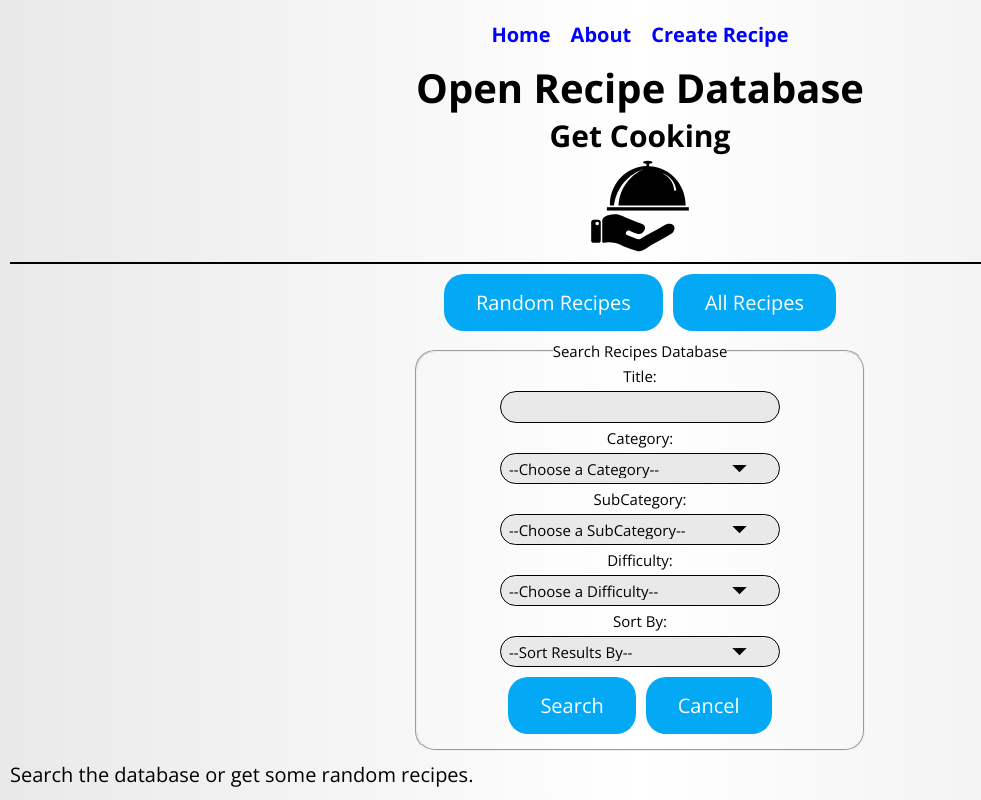
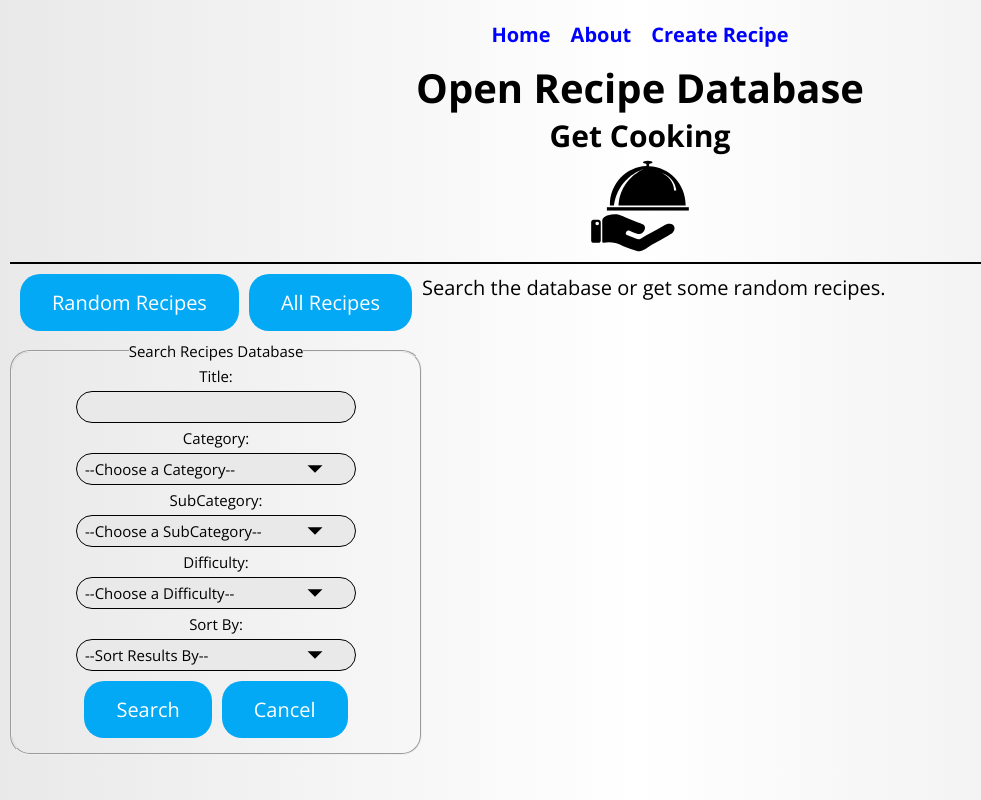
Before and after one commit to ARogala/open-recipe-db, a React (Create React App) app in the folder client/: page / in a window 1280 px wide. Shown: the whole page, without its empty margins (0-981 px from the left). Built offline with nearby package versions, Linux system fonts and the light colour scheme.

Commit message:
add media query for home page

```diff
--- a/client/src/components/App.js
+++ b/client/src/components/App.js
@@ -38,7 +38,7 @@ class App extends Component {
                         path="/"
                         render={() => {
                             return (
-                                <div>
+                                <div className="App__home">
                                     <Search />
                                     <Results />
                                 </div>
--- a/client/src/components/Results.js
+++ b/client/src/components/Results.js
@@ -61,14 +61,18 @@ class Results extends React.Component {
 			return this.renderLoader();
 		} else if (loaded === true && recipes.all) {
 			return (
-				<div>
-					<p>Total Results: {recipes.count}</p>
+				<div className="results">
+					<p className="results__p">Total Results: {recipes.count}</p>
 					<ul className="recipeList">{this.renderRecipeList(recipes.all)}</ul>
 					<Paginator />
 				</div>
 			);
 		} else {
-			return <div>Search the database or get some random recipes.</div>;
+			return (
+				<div className="results">
+					<p className="results__p">Search the database or get some random recipes.</p>
+				</div>
+			);
 		}
 	}
 }
--- a/client/src/styles/_app.scss
+++ b/client/src/styles/_app.scss
@@ -81,3 +81,11 @@
 		height: 100px;
 	}
 }
+
+@media screen and (min-width: 1024px) {
+	.App {
+		&__home {
+			display: flex;
+		}
+	}
+}
--- /dev/null
+++ b/client/src/styles/_results.scss
@@ -0,0 +1,8 @@
+@charset "UTF-8";
+
+.results {
+	&__p {
+		text-align: center;
+		margin-top: 10px;
+	}
+}
--- a/client/src/styles/main.scss
+++ b/client/src/styles/main.scss
@@ -5,3 +5,4 @@
 @import 'app';
 @import 'form';
 @import 'recipeList';
+@import 'results';
```
